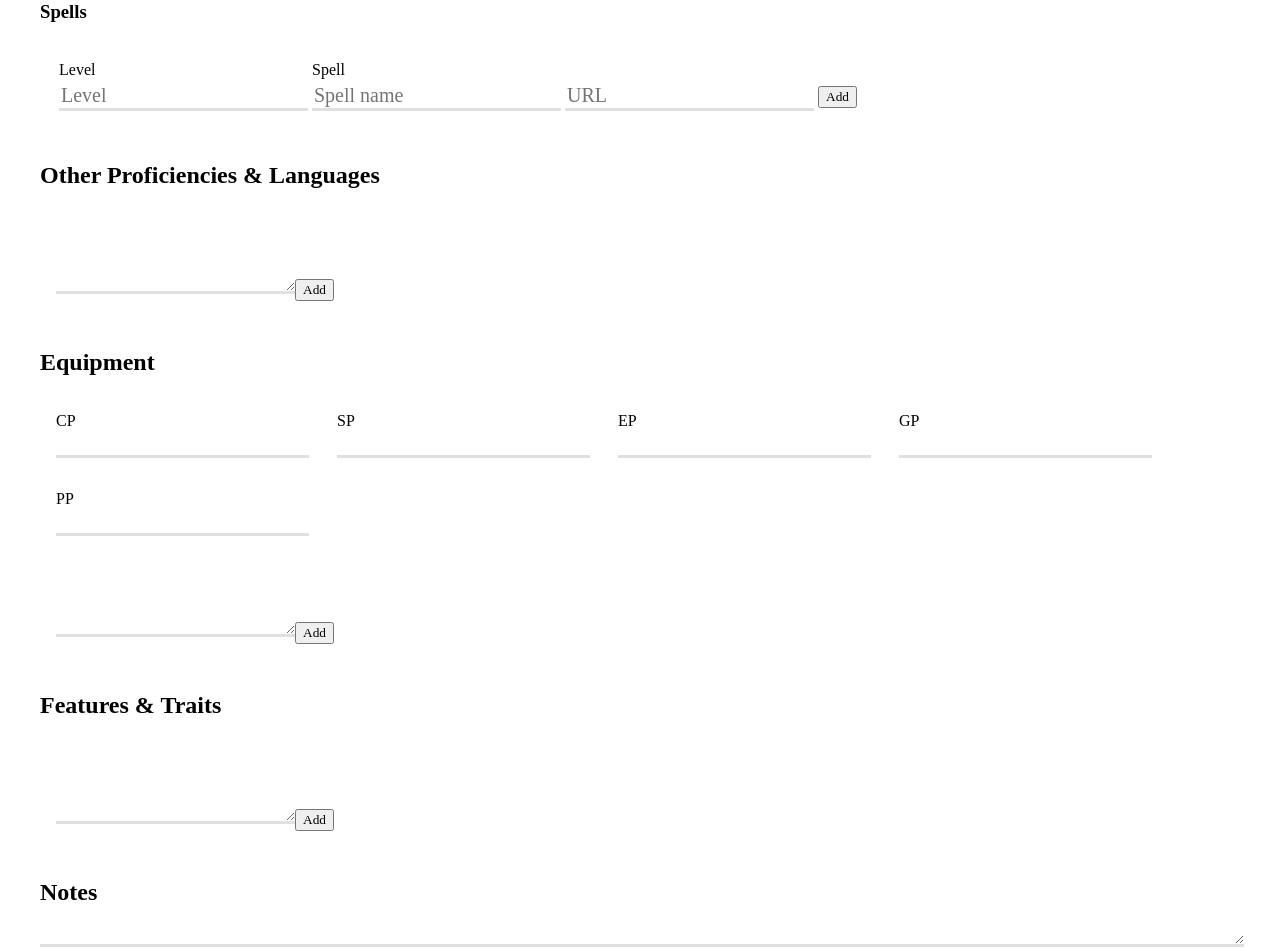
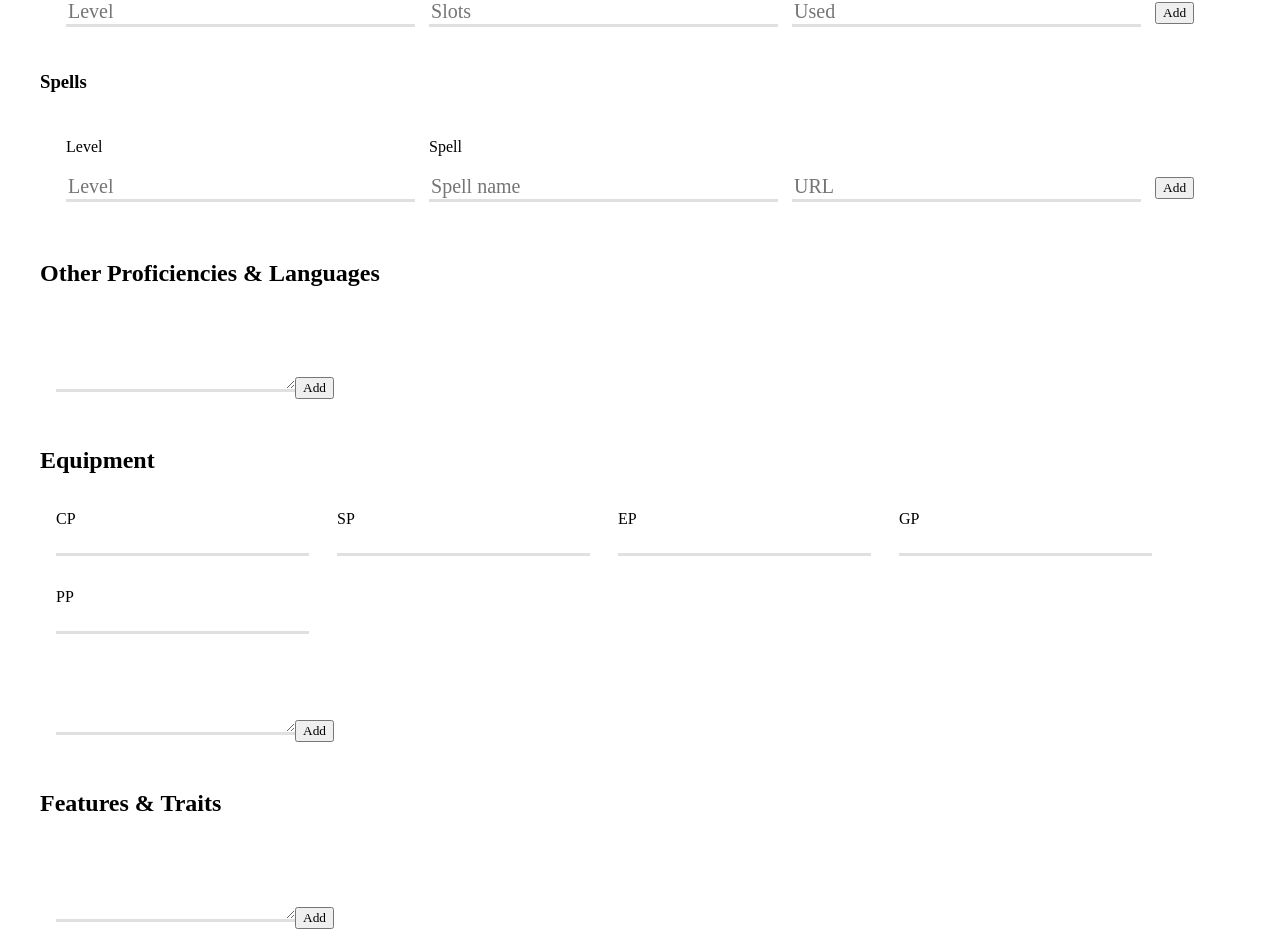
Before and after one commit to zouroboros/dnd-pad, a Svelte app: page / in a window 1280 px wide. Shown: the part 2878-3830 px from the top of the page. Built offline with nearby package versions, Linux system fonts and the light colour scheme; a web font is replaced by a local one.

Commit message:
Improved responsive layout and size of the note area.

```diff
--- a/src/Attacks.svelte
+++ b/src/Attacks.svelte
@@ -15,9 +15,6 @@
 </script>
 
 <style>
-table.stat-box input {
-  width: 100%;
-}
 </style>
 
 <div>
--- a/src/Notes.svelte
+++ b/src/Notes.svelte
@@ -1,21 +1,19 @@
 <script>
   export let notes;
-  let lines = 1;
-  if (notes) {
-    let matches = notes.match(/\n/g);
-    if (matches) {
-        lines = matches.length
-    }
-  }
 </script>
 
 <style>
 textarea {
+  margin: 0;
+  padding: 0;
   width: 100%;
+  height: 100vh;
 }
 </style>
 
 <div>
   <h2>Notes</h2>
-  <textarea bind:value={notes} style="height: {2.4 * lines}ex;"/>
+  <div class=stat-box>
+    <textarea bind:value={notes} />
+  </div>
 </div>
--- a/src/global.scss
+++ b/src/global.scss
@@ -1,4 +1,5 @@
 $border-color: rgb(224, 224, 224);
+$margin: 1rem;
 
 @font-face {
     font-family: 'standardgrafregular';
@@ -51,7 +52,7 @@ input[type="text"], input[type="number"], textarea {
 }
 
 .stat-box {
-	padding: 1rem;
+	padding: $margin;
 
 	label {
 		display: block;
@@ -87,3 +88,14 @@ input[type="text"], input[type="number"], textarea {
 		}
 	}
 }
+
+table {
+	width: 100%;
+
+	tr td {
+		padding: $margin / 2;
+		input {
+			width: 100%;
+		}
+	}
+}
```
